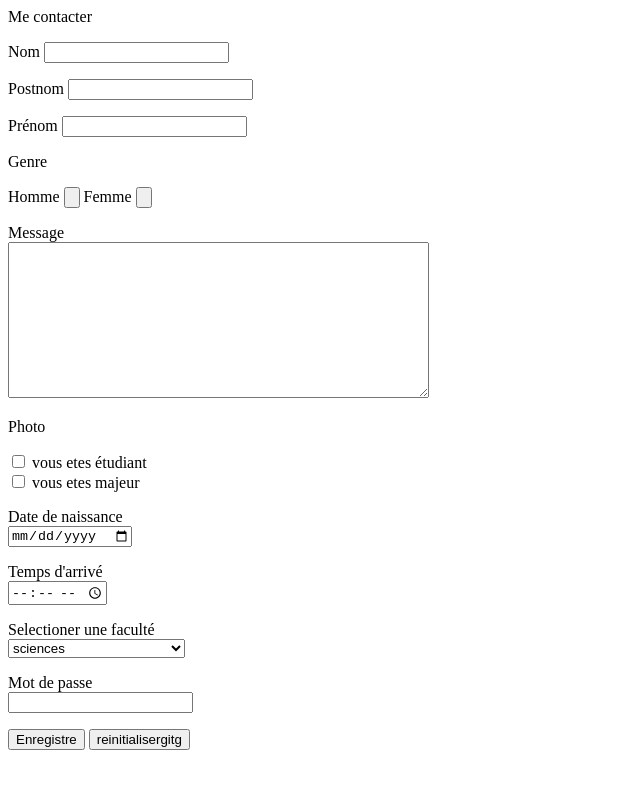
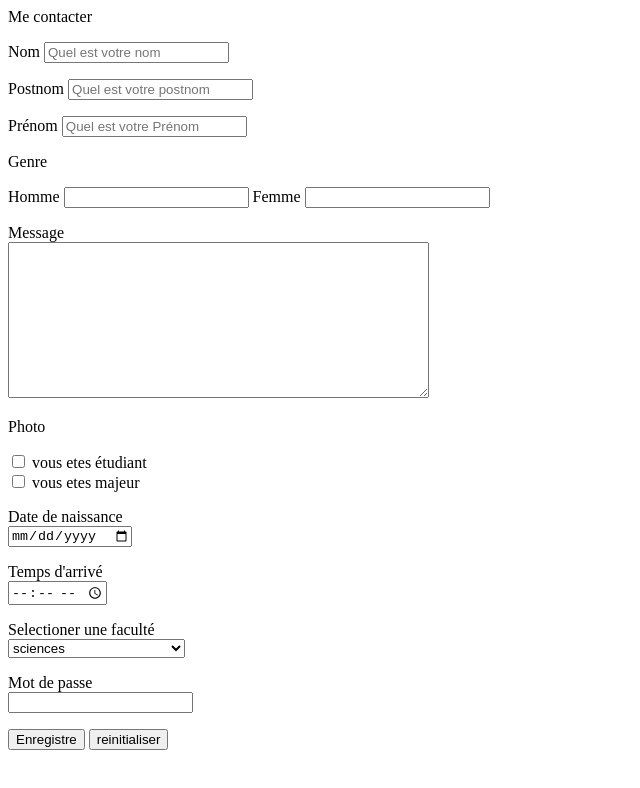
Before and after one commit to Joekaz/formulaire, a plain HTML site: page index.html in a window 1280 px wide. Shown: the whole page, without its empty margins (0-640 px from the left). Drawn offline with Linux system fonts and the light colour scheme.

Commit message:
modification

```diff
--- a/index.html
+++ b/index.html
@@ -10,18 +10,18 @@
     <form action=" Me contact">Me contacter
         <p>
             <label for="nom">Nom</label>
-            <input type="Quel est votre nom" name="nom" id="nom">
+            <input type="nom" name="nom" id="nom" placeholder="Quel est votre nom">
         </p>
         <p>
             <label for="postnom">Postnom</label>
-            <input type="Quel est votre postnom?" name="" id=""></p>
+            <input type="Quel est votre postnom?" name="" id="" placeholder="Quel est votre postnom"></p>
         <p>
             <label for="Prénom">Prénom</label>
-            <input type="" name="d" id="date">
+            <input type="" name="d" id="date" placeholder="Quel est votre Prénom">
         </p>
          <p>Genre</p>
-           <p> Homme <input type="button" name="Selectioner" id="select">
-            Femme <input type="button" name="" id=""></p>
+           <p> Homme <input type="button radio" name="radio" id="select">
+            Femme <input type="button radio" name="radio" id=""></p>
         <P>
             <label for="date">Message</label><br>
             <textarea name="message" id="" cols="50" rows="10"></textarea>
@@ -58,7 +58,7 @@
             <label for="mot de passe">Mot de passe</label><br>
             <input type="password" name="password" id="date">
         </p>
-        <p><button type="button">Enregistre</button> <button type="button">reinitialisergitg</button></p>
+        <p><button type="button">Enregistre</button> <button type="button">reinitialiser</button></p>
 
     </form>
 </body>
```
